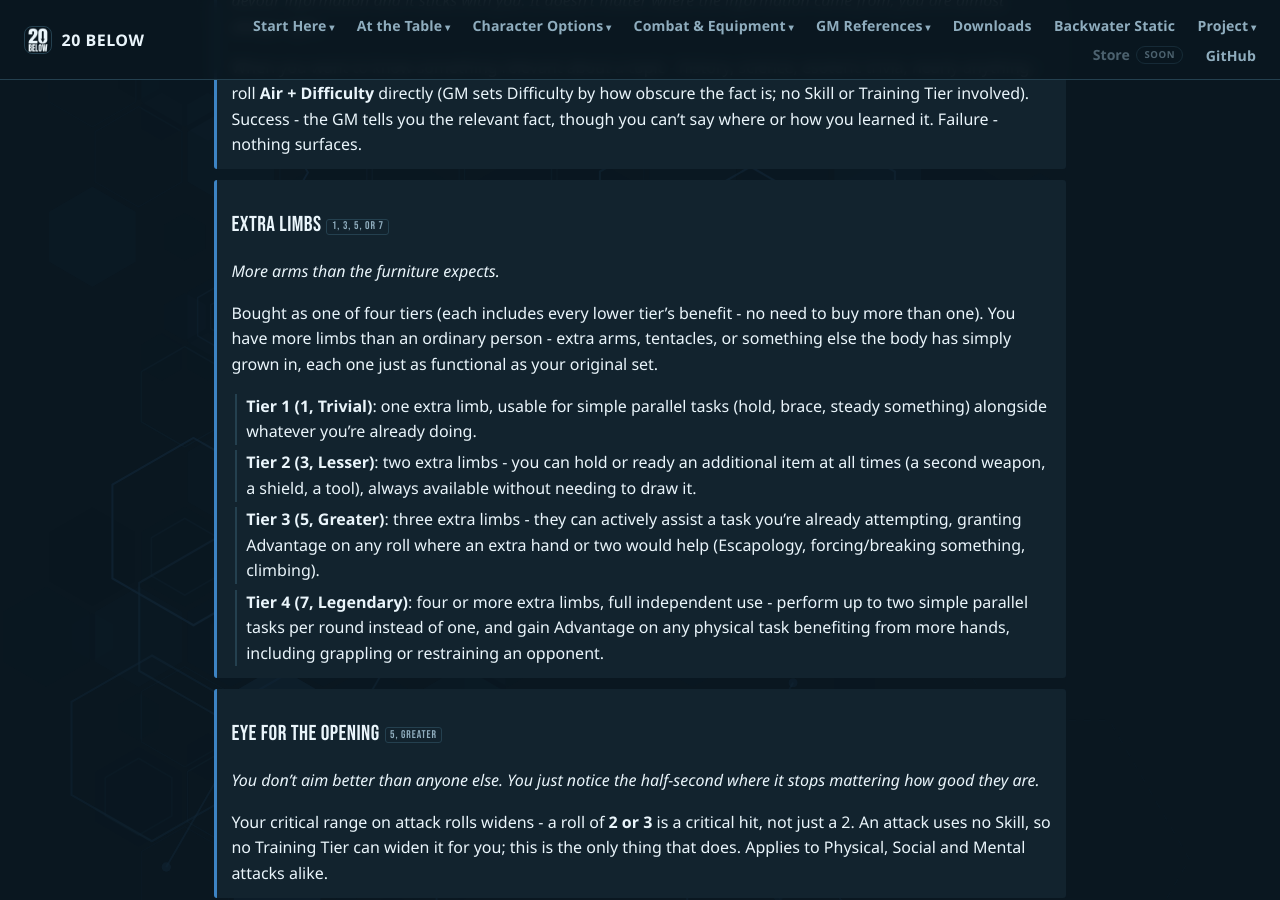
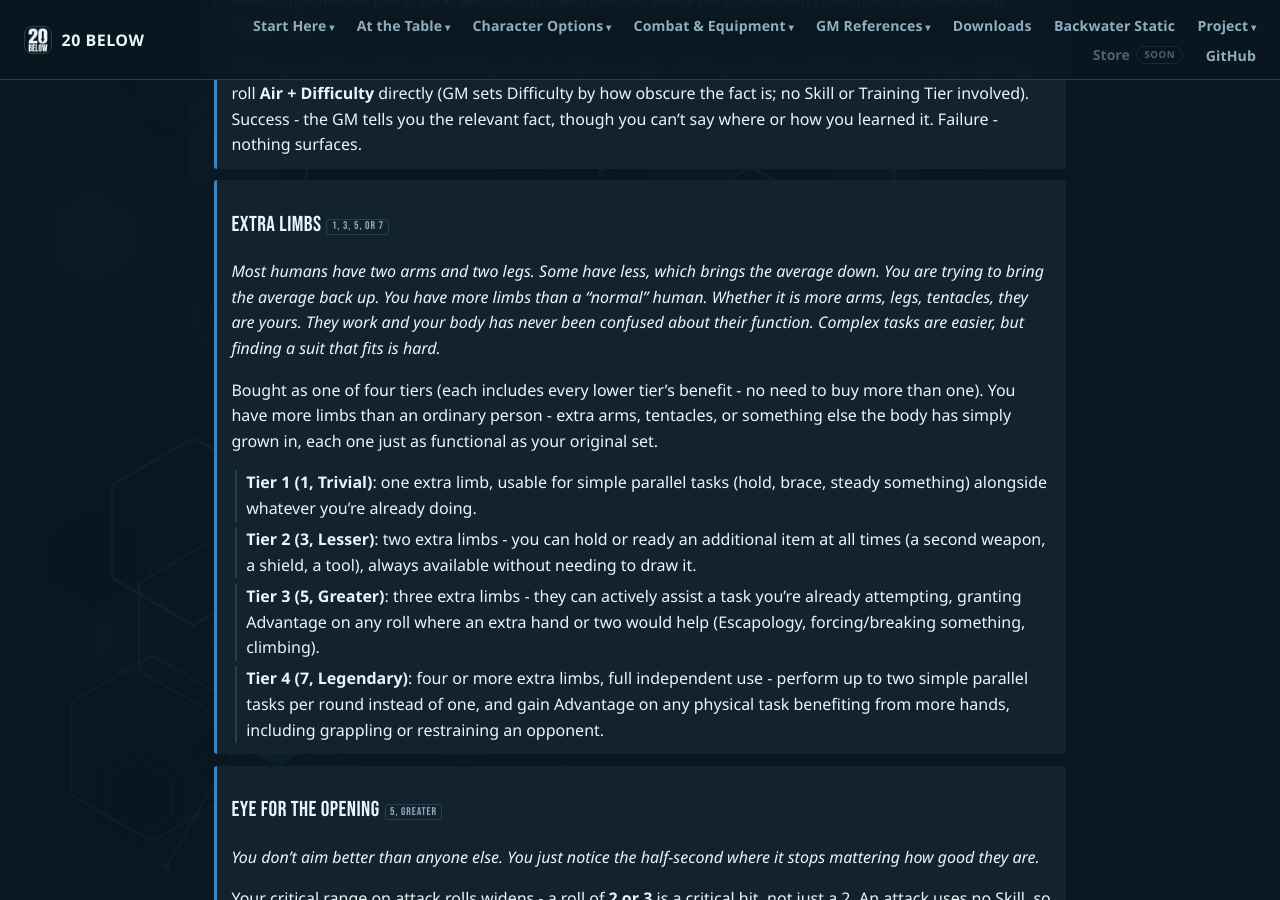
Before and after one commit to feralucce/20_Below, a Jekyll site: the page built from webbook/boons.md, in a window 1280 px wide and 900 px high, scrolled down 5292 px. Built offline with Jekyll 4.4.1, drawn with Linux system fonts in a browser that asks for light colours.

Commit message:
Boons: rework the Extra Limbs flavour
Co-Authored-By: Claude Opus 5 <noreply@anthropic.com>

```diff
--- a/webbook/boons.md
+++ b/webbook/boons.md
@@ -330,7 +330,7 @@ When you want to know something relevant about a topic - history, science, esote
 
 <div class="boon-flavour" markdown="1">
 
-More arms than the furniture expects.
+Most humans have two arms and two legs. Some have less, which brings the average down. You are trying to bring the average back up. You have more limbs than a "normal" human. Whether it is more arms, legs, tentacles, they are yours. They work and your body has never been confused about their function. Complex tasks are easier, but finding a suit that fits is hard.
 
 </div>
 
```
